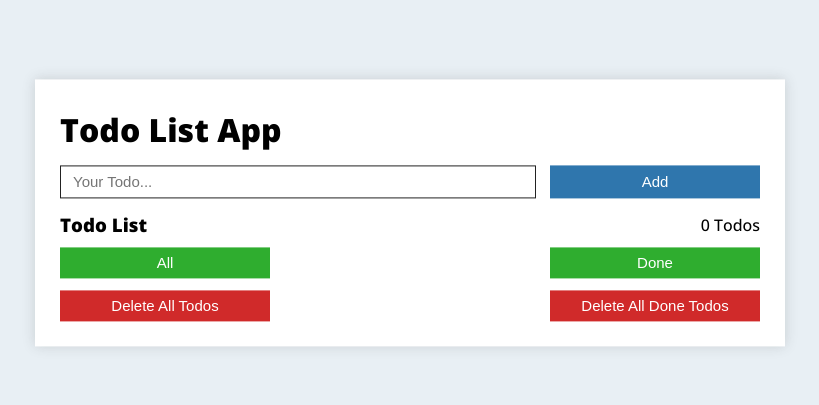
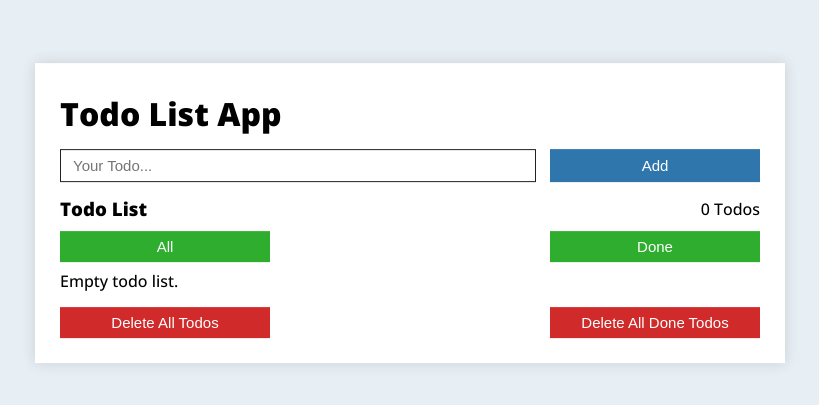
Before and after one commit to lazatdev/todo-list-app, a React (Vite) app: page / in a window 1280 px wide. Shown: the part 187-592 px from the top of the page, without its empty margins (230-1049 px from the left). Built offline with nearby package versions, Linux system fonts and the light colour scheme.

Commit message:
Msg: empty todo list

```diff
--- a/src/components/TodoItems.jsx
+++ b/src/components/TodoItems.jsx
@@ -4,7 +4,7 @@ import Button from './Button';
 
 let TodoItems = ({todos, getNumberOfTodos}) =>
 {
-    let [isAll, setIsAll] = useState(false);
+    let [isAll, setIsAll] = useState(true);
     let allDoneTodos = todos.filter((todo) => todo.completed === true);
 
     return (
@@ -21,11 +21,12 @@ let TodoItems = ({todos, getNumberOfTodos}) =>
             </div>
             <ul className="todo-items">
                 {
-                    isAll ? todos.map((todo, index) => {
-                        return <SingleTodo key={index} todo={todo}/>
-                    }) : allDoneTodos.map((todo, index) => {
-                        return <SingleTodo key={index} todo={todo}/>
-                    })
+                    !todos.length ? 'Empty todo list.' :
+                        isAll ? todos.map((todo, index) => {
+                            return <SingleTodo key={index} todo={todo}/>
+                        }) : allDoneTodos.map((todo, index) => {
+                            return <SingleTodo key={index} todo={todo}/>
+                        })
                 }
             </ul>
         </div>
```
